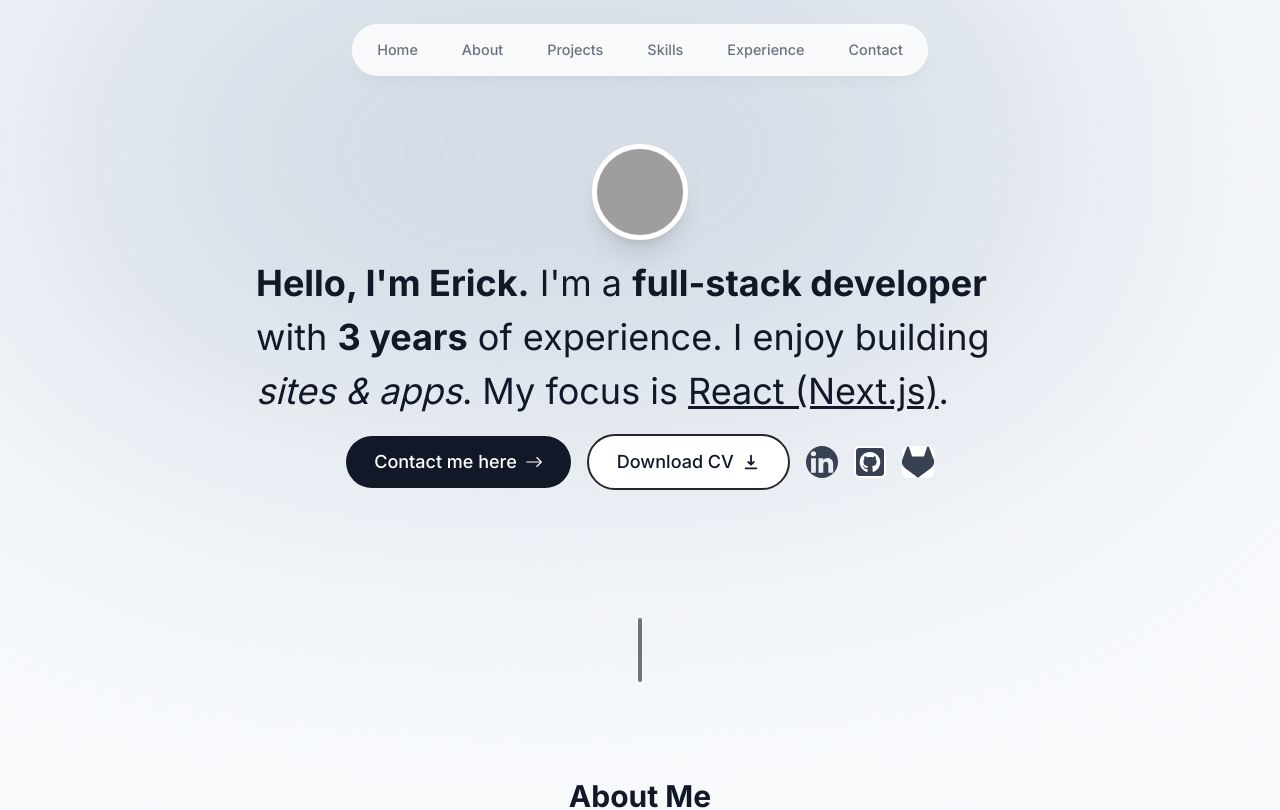
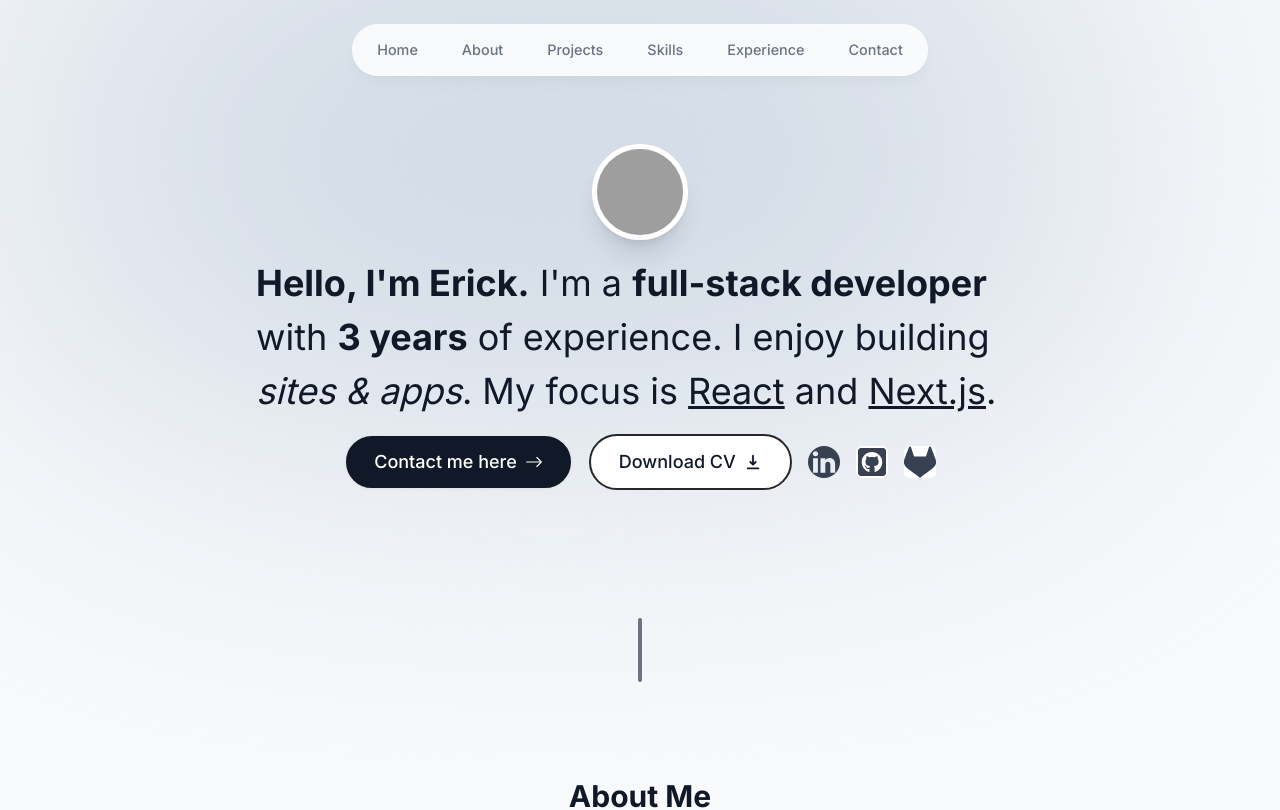
Before and after one commit to SkiSherpa/portfolio, a Next.js app: page / in a window 1280 px wide. Shown: the top 810 px of the page. Built offline with nearby package versions, Linux system fonts and the light colour scheme; grey boxes are pictures that could not be loaded.

Commit message:
Fix: styling on intro buttons

```diff
--- a/src/components/Intro.tsx
+++ b/src/components/Intro.tsx
@@ -36,7 +36,8 @@ export default function Intro() {
 				<span className="font-bold">full-stack developer</span> with{" "}
 				<span className="font-bold">3 years</span> of experience. I enjoy
 				building <span className="italic">sites & apps</span>. My focus is{" "}
-				<span className="underline">React (Next.js)</span>.
+				<span className="underline">React</span> and{" "}
+				<span className="underline">Next.js</span>.
 			</motion.h1>
 			<motion.div
 				className="flex flex-col sm:flex-row items-center justify-center gap-4 px-4 text-lg font-medium"
@@ -46,13 +47,13 @@ export default function Intro() {
 			>
 				<Link
 					href="#contact"
-					className="group bg-gray-900 text-white px-7 py-3 flex items-center gap-2 rounded-full outline-none focus:scale-110 hover:scale-110 hover:bg-sky-400 active:scale-105 transition"
+					className="group bg-gray-900 text-white px-7 py-3 flex items-center gap-2 rounded-full border-2 focus:scale-110 hover:scale-110 hover:bg-sky-600 active:scale-105 transition"
 				>
 					Contact me here
 					<BsArrowRight className="opacticy-70 group:hover:translate-x-1 transition" />
 				</Link>
 				<a
-					className="bg-white px-7 py-3 flex items-center gap-2 rounded-full border-2 border-zinc-800 focus:scale-110 hover:scale-110 hover:border-sky-400 active:scale-105 transition cursor-pointer"
+					className="bg-white px-7 py-3 flex items-center gap-2 rounded-full border-2 border-zinc-800 focus:scale-110 hover:scale-110 hover:border-sky-600 hover:text-sky-600 active:scale-105 transition cursor-pointer"
 					href="/ErickWatanabeResume.pdf"
 					download={true}
 				>
@@ -63,21 +64,21 @@ export default function Intro() {
 					target="_blank"
 					rel="noopener noreferrer"
 				>
-					<BsLinkedin className="text-gray-700 rounded-full text-[2rem] focus:scale-110 hover:scale-110 hover:bg-sky-400 active:scale-105 hover:border-2 hover:border-sky-400 transition cursor-pointer" />
+					<BsLinkedin className="text-gray-700 rounded-full text-[2rem] focus:scale-110 hover:scale-110 hover:bg-sky-600 active:scale-105 hover:border-2 hover:border-sky-600 transition cursor-pointer" />
 				</a>
 				<a
 					href="https://github.com/SkiSherpa"
 					target="_blank"
 					rel="noopener noreferrer"
 				>
-					<FaGithubSquare className="bg-white text-gray-700 rounded-md text-[2rem] focus:scale-110 hover:scale-110 hover:bg-sky-400 active:scale-105 transition cursor-pointer" />
+					<FaGithubSquare className="bg-white text-gray-700 rounded-md text-[2rem] focus:scale-110 hover:scale-110 hover:bg-sky-600 active:scale-105 transition cursor-pointer" />
 				</a>
 				<a
 					href="https://gitlab.com/SkiSherpa"
 					target="_blank"
 					rel="noopener noreferrer"
 				>
-					<SiGitlab className="bg-white text-gray-700 rounded-md text-[2rem] focus:scale-110 hover:scale-110 hover:bg-sky-400 active:scale-105 transition cursor-pointer" />
+					<SiGitlab className="bg-white text-gray-700 rounded-md text-[2rem] focus:scale-110 hover:scale-110 hover:bg-sky-600 active:scale-105 transition cursor-pointer" />
 				</a>
 			</motion.div>
 		</section>
```
